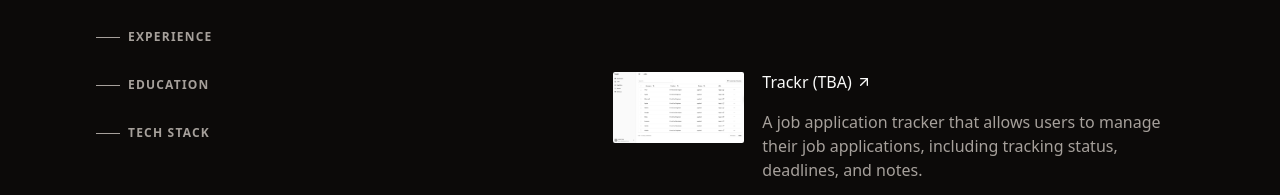
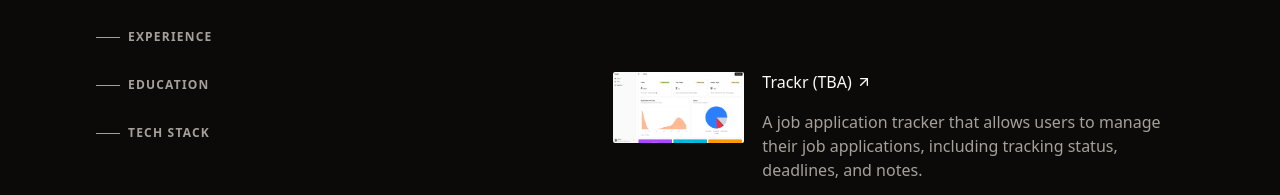
Before and after one commit to DeeKayMA/portfolio-v1, a Next.js app: page / in a window 1280 px wide. Shown: the part 395-590 px from the top of the page. Built offline with nearby package versions, Linux system fonts and the light colour scheme.

Commit message:
Updated image for Trackr project

```diff
--- a/src/app/page.tsx
+++ b/src/app/page.tsx
@@ -196,7 +196,8 @@
                   "Zod",
                   "Vercel",
                 ]}
-                img="/images/Trackr - Screenshot.png"
+                img="/images/Tracker Dashboard Screenshot.png"
+
               />
             </li>
             {/* Pokétrumps Project */}
```
Also changed, not shown: public/images/Tracker Dashboard Screenshot.png (added).
